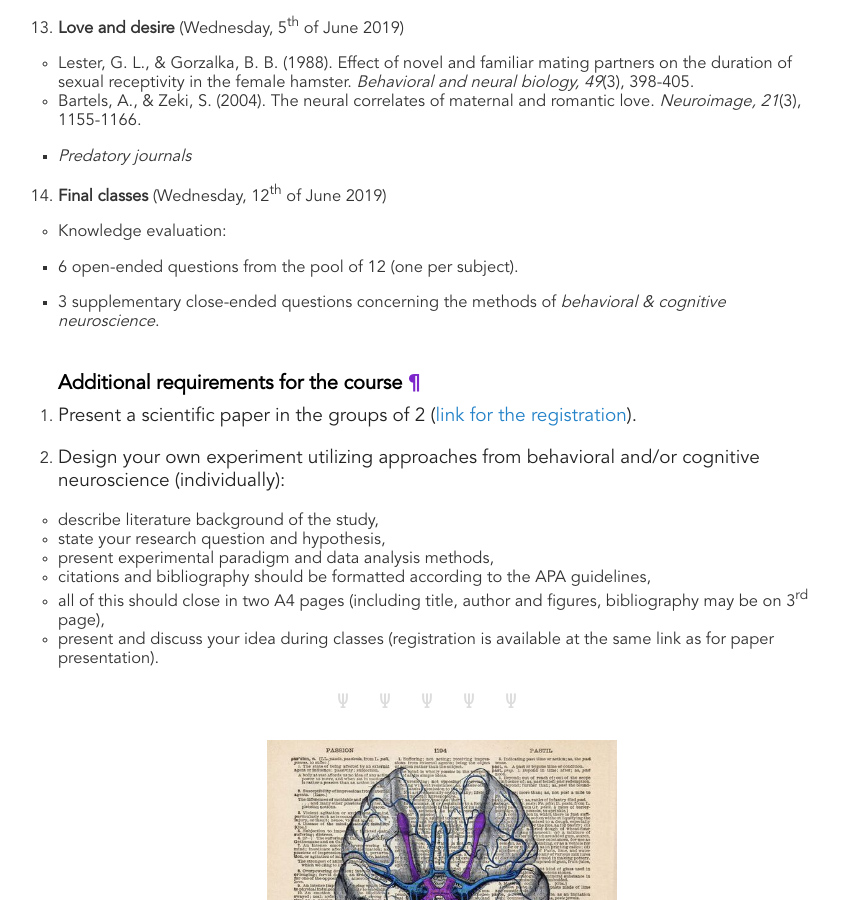
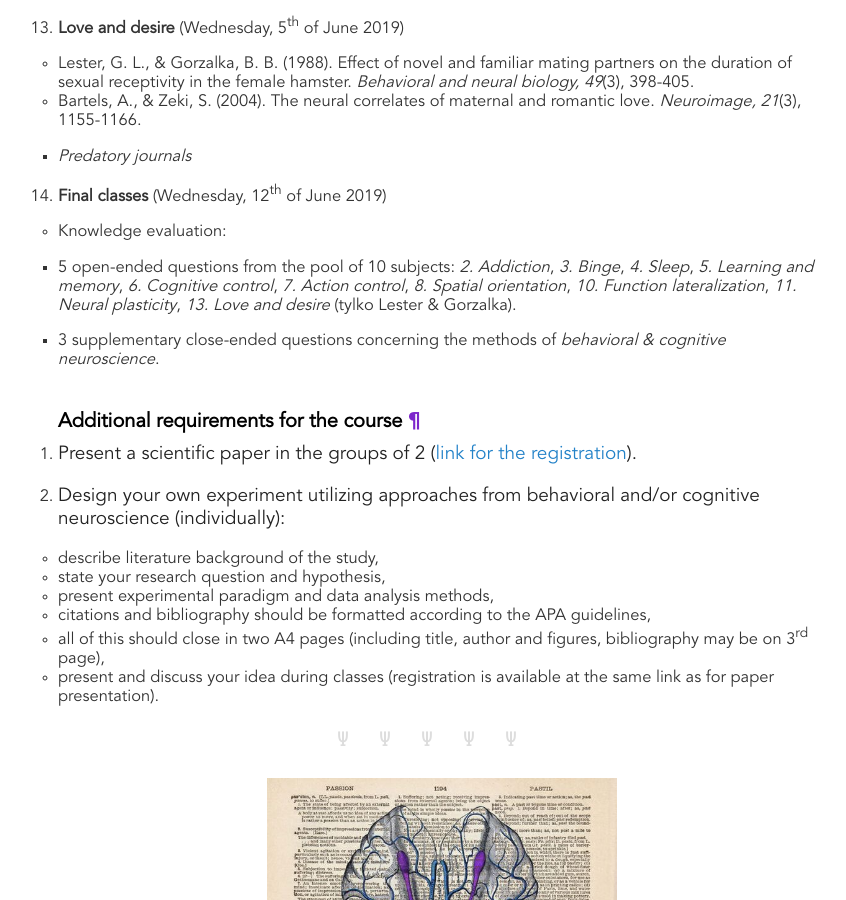
Before and after one commit to mikbuch/mikbuch.github.io, a Jekyll site: the page built from didactics.md, in a window 1280 px wide and 900 px high, scrolled down 2107 px. Shown: the whole window, without its empty margins (198-1044 px from the left). Built offline with Jekyll 4.4.1, drawn with Linux system fonts in a browser that asks for light colours.

Commit message:
colloquium rules updated

```diff
--- a/didactics.md
+++ b/didactics.md
@@ -66,7 +66,7 @@ title: Didactics
 
 14. __Final classes__ (Wednesday, 12<sup>th</sup> of June 2019)
     * Knowledge evaluation:
-        * 6 open-ended questions from the pool of 12 (one per subject).
+        * 5 open-ended questions from the pool of 10 subjects: _2. Addiction_, _3. Binge_, _4. Sleep_, _5. Learning and memory_, _6. Cognitive control_, _7. Action control_, _8. Spatial orientation_, _10. Function lateralization_, _11. Neural plasticity_, _13. Love and desire_ (tylko Lester & Gorzalka).
         * + 3 supplementary close-ended questions concerning the methods of _behavioral & cognitive neuroscience_.
 
 <!-- Removed.
```
